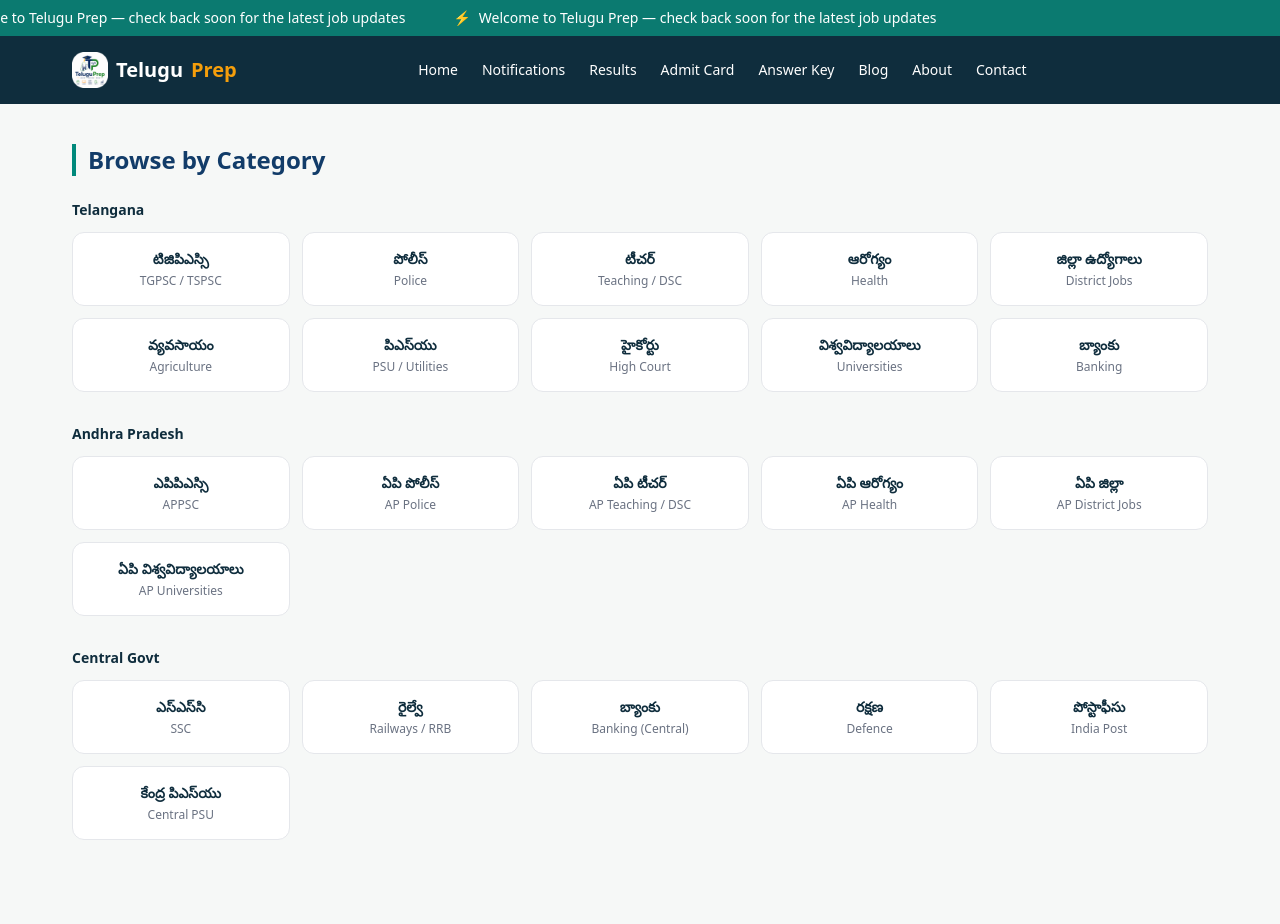
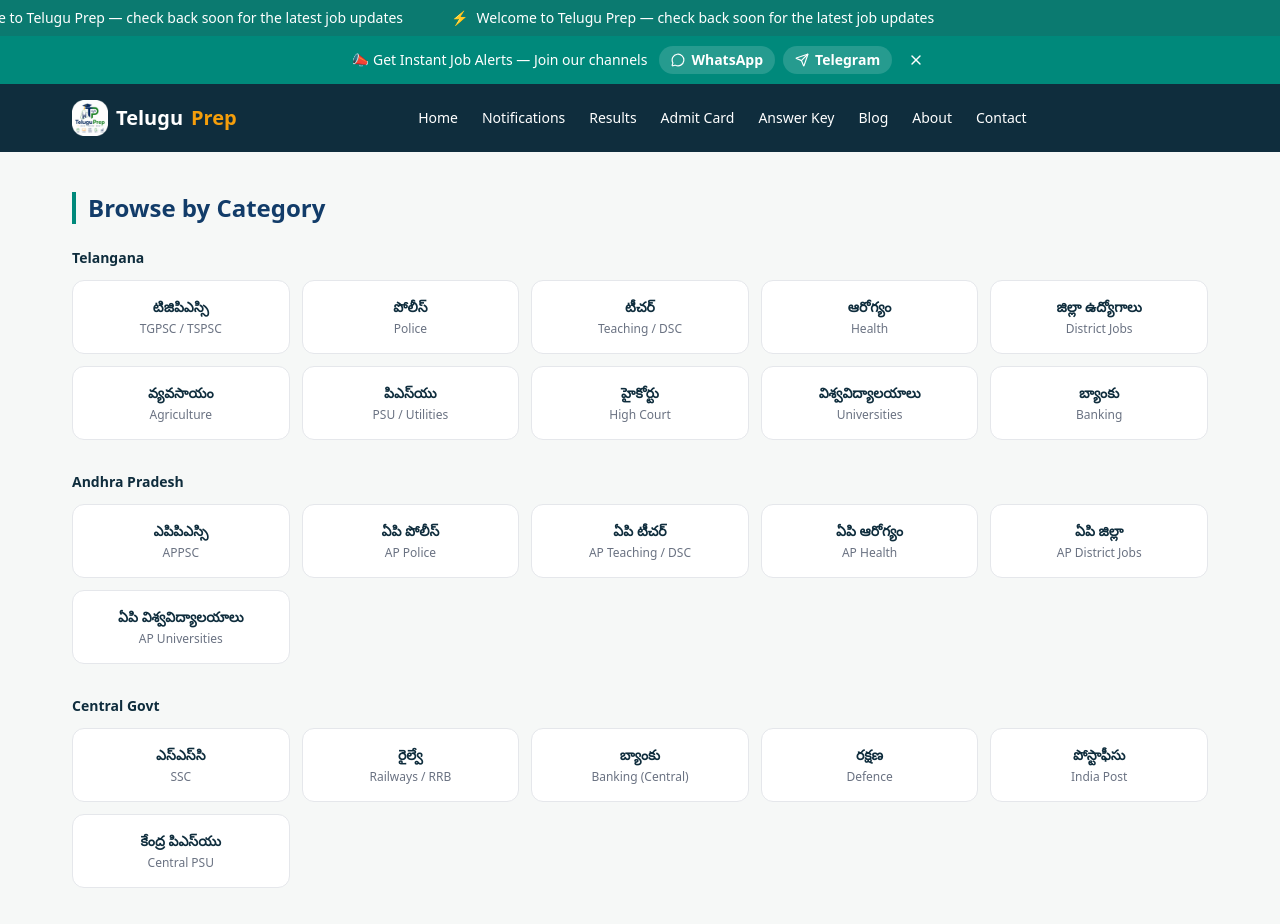
Before and after one commit to mohammedbasithqureshi/teluguprepfinal, a Next.js app: page / in a window 1280 px wide. Shown: the top 924 px of the page. Built offline with nearby package versions, Linux system fonts and the light colour scheme; no server answers; the database is empty.

Commit message:
Add Search Console verification

```diff
--- a/src/app/layout.js
+++ b/src/app/layout.js
@@ -4,11 +4,16 @@
 import Header from '@/components/layout/Header';
 import Footer from '@/components/layout/Footer';
 import TopBar from '@/components/layout/TopBar';
+import AlertBanner from '@/components/layout/AlertBanner';
 
 const inter = Inter({ subsets: ['latin'], variable: '--font-inter' });
 const notoTelugu = Noto_Sans_Telugu({ subsets: ['telugu'], variable: '--font-telugu' });
 
 export const viewport = {
+  width: 'device-width',
+  initialScale: 1,
+  maximumScale: 5,
+  userScalable: true,
   themeColor: '#0f2d3d',
 };
 
@@ -31,7 +36,14 @@
     index: true,
     follow: true,
   },
+  other: {
+    'google-adsense-account': 'ca-pub-9039316648016229',
+  },
+  verification: {
+    google: 'W9CvkvKGBAnOPveg6lXGmbix17RQZE83sxvkoLPODfA',
+  },
 };
+
 export default function RootLayout({ children }) {
   return (
     <html lang="en">
@@ -43,6 +55,7 @@
           strategy="afterInteractive"
         />
         <TopBar />
+        <AlertBanner />
         <Header />
         <main>{children}</main>
         <Footer />
--- /dev/null
+++ b/src/components/layout/AlertBanner.js
@@ -0,0 +1,50 @@
+'use client';
+
+import { useState } from 'react';
+import { MessageCircle, Send, X } from 'lucide-react';
+
+export default function AlertBanner() {
+  const [visible, setVisible] = useState(true);
+
+  if (!visible) return null;
+
+  return (
+    <div className="bg-[#00897B] text-white text-xs md:text-sm py-2.5">
+      <div className="container-page flex items-center justify-center gap-3 flex-wrap relative">
+        <span className="font-medium text-center">
+          📣 Get Instant Job Alerts — Join our channels
+        </span>
+
+        <div className="flex items-center gap-2">
+          <a
+            href="https://whatsapp.com/channel/0029VbCVLtBE50UpL20bNz3W"
+            target="_blank"
+            rel="noopener noreferrer"
+            className="inline-flex items-center gap-1.5 bg-white/15 hover:bg-white/25 px-3 py-1 rounded-full font-semibold transition-colors"
+          >
+            <MessageCircle className="w-3.5 h-3.5" />
+            WhatsApp
+          </a>
+
+          <a
+            href="https://t.me/+ebMXh1YjQrVmMmY1"
+            target="_blank"
+            rel="noopener noreferrer"
+            className="inline-flex items-center gap-1.5 bg-white/15 hover:bg-white/25 px-3 py-1 rounded-full font-semibold transition-colors"
+          >
+            <Send className="w-3.5 h-3.5" />
+            Telegram
+          </a>
+        </div>
+
+        <button
+          onClick={() => setVisible(false)}
+          aria-label="Dismiss"
+          className="absolute right-0 top-1/2 -translate-y-1/2 md:static md:translate-y-0 p-1 hover:bg-white/15 rounded-full"
+        >
+          <X className="w-4 h-4" />
+        </button>
+      </div>
+    </div>
+  );
+}
```
